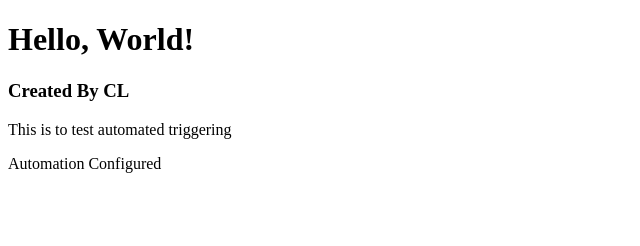
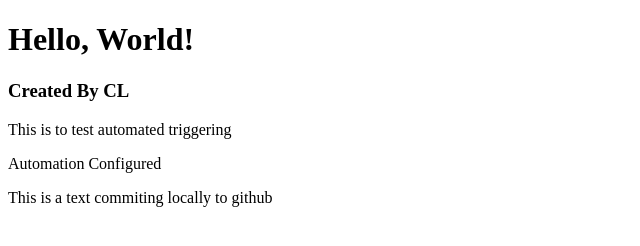
Before and after one commit to clanand11/CI-CD-Pipeline, a plain HTML site: page index.html in a window 1280 px wide. Shown: the whole page, without its empty margins (0-640 px from the left). Drawn offline with Linux system fonts and the light colour scheme.

Commit message:
Updating index.html locally

```diff
--- a/index.html
+++ b/index.html
@@ -9,5 +9,6 @@
     <h3>Created By CL</h3>
     <p>This is to test automated triggering</p>
     <p>Automation Configured</p>
+    <p>This is a text commiting locally to github</p>
   </body>
 </html>
```
